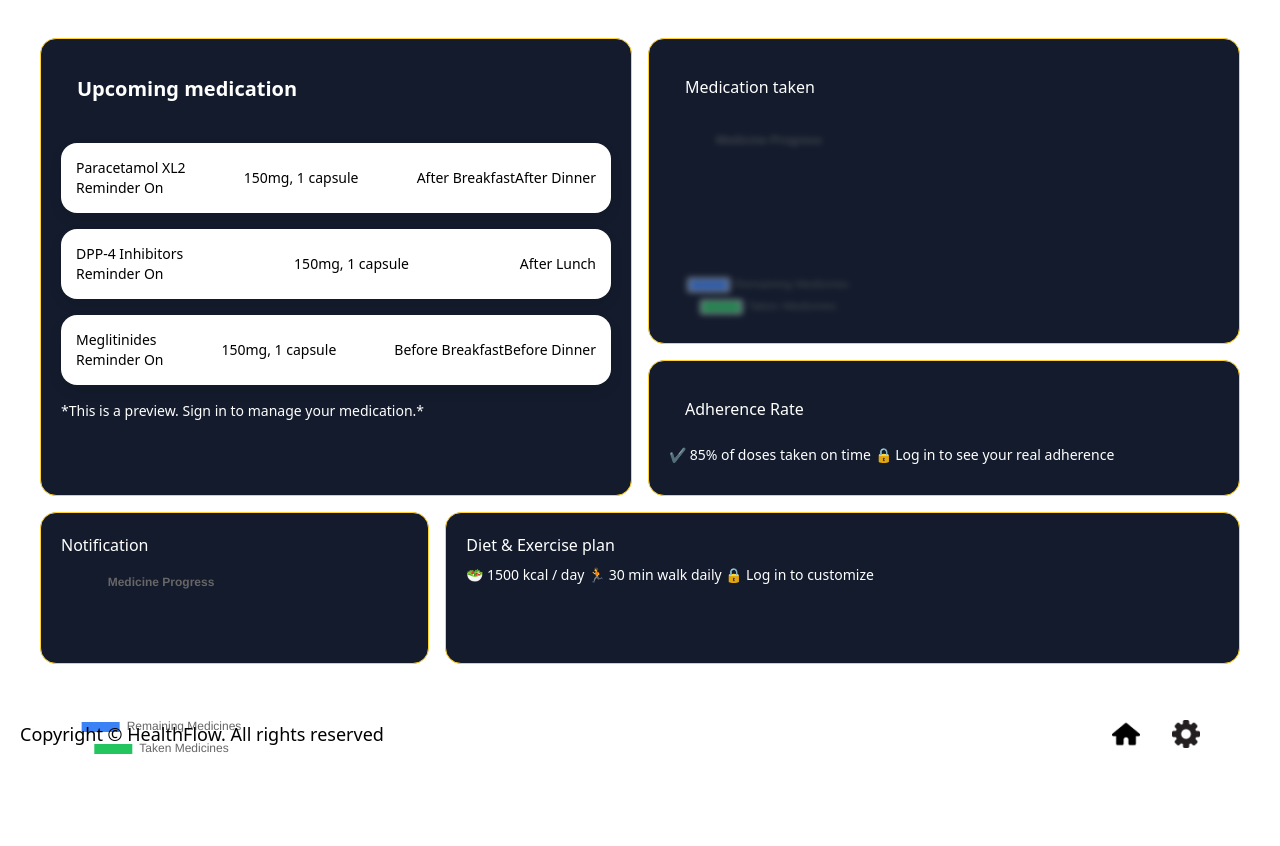
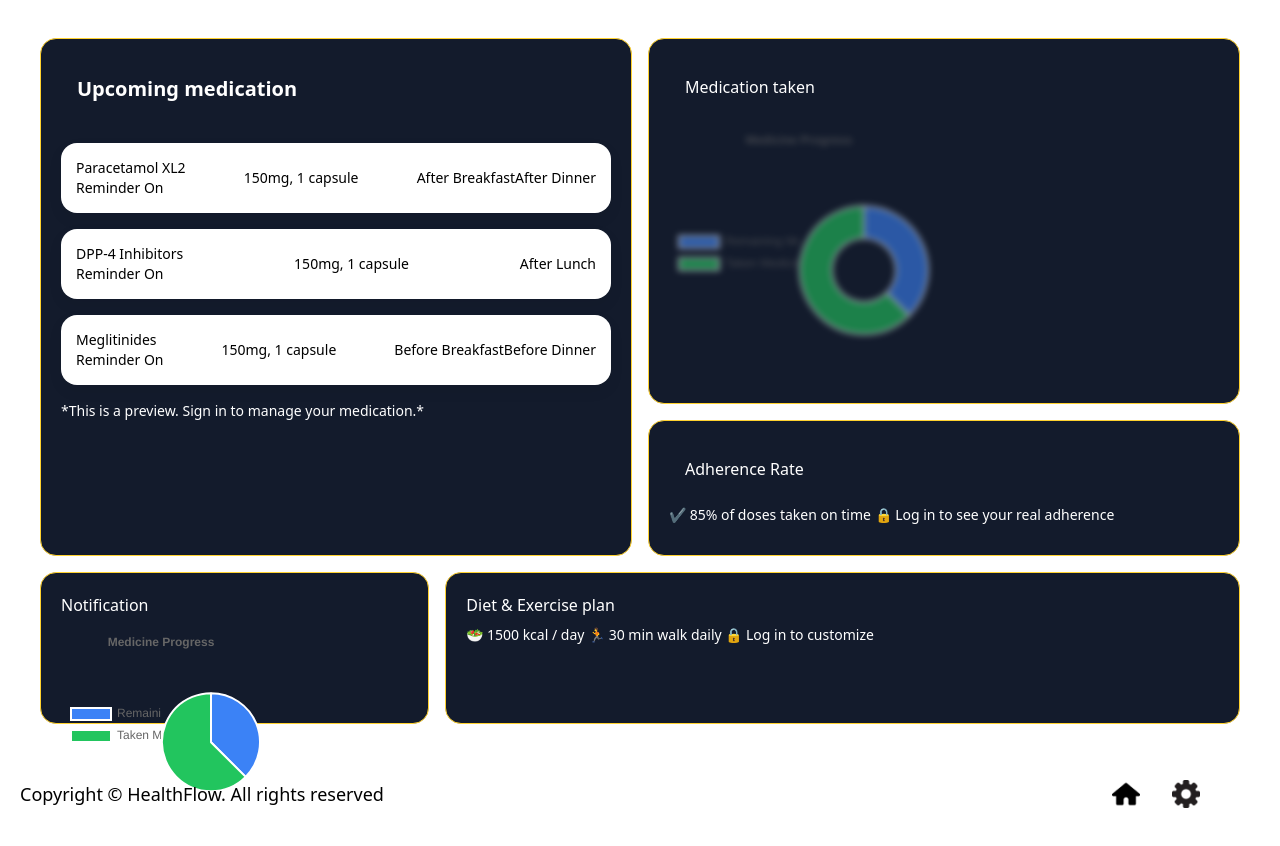
Before and after one commit to Omkarchavan2527/HealthFlow, a React app in the folder frontend/: page / in a window 1280 px wide. Shown: the part 692-1538 px from the top of the page. Before the commit the page ends 1484 px from the top, so only its background shows below. Built offline with nearby package versions, Linux system fonts and the light colour scheme; no server answers; the HTML template or start-up script is replaced by a standard one.

Commit message:
new changes

```diff
--- /dev/null
+++ b/frontend/src/api.ts
@@ -0,0 +1,7 @@
+import axios from "axios";
+
+const api = axios.create({
+  baseURL: import.meta.env.VITE_API_BASE_URL
+});
+
+export default api;
--- a/frontend/src/components/AddRemainder.tsx
+++ b/frontend/src/components/AddRemainder.tsx
@@ -3,7 +3,7 @@ import { useForm } from "react-hook-form";
 import type { SubmitHandler } from "react-hook-form";
 import axios from "axios";
 import { useUser } from './UserContext';
-
+import api from "../api";
 import "../allcss/AddRemainder.css"; // your existing CSS
 
 // 1️⃣ Define the form data shape
@@ -34,8 +34,7 @@ const onSubmit: SubmitHandler<ReminderFormData> = async (data) => {
       Frequency: data.frequency,
       createdBy:user?.id,
     };
-
-    const res = await axios.post("http://localhost:5000/add", payload); // adjust URL as needed
+    const res = await api.post("/add", payload);
   {alert(res.data.msg)}
 
   } catch (err) {
--- a/frontend/src/components/Detail.tsx
+++ b/frontend/src/components/Detail.tsx
@@ -65,14 +65,14 @@ const { user } = useUser();
 
 
             {item.title === 'Medication taken' && (
-              <div className="preview-blur text-sm h-[200px] text-blue-600 mt-2">
-                <ChartComponent type="doughnut" />
+              <div className="preview-blur text-sm h-[260px] text-blue-600 mt-2 ">
+              <ChartComponent type="doughnut" remaining={3} taken={5} />
               </div>
             )}
 
             {item.title === 'Notification' && (
               <div className="text-sm h-[200px] text-blue-600 mt-2">
-                <ChartComponent type="pie" />
+                 <ChartComponent type="pie" remaining={3} taken={5} />
               </div>
             )}
 
--- a/frontend/src/components/DietExercisePlan.tsx
+++ b/frontend/src/components/DietExercisePlan.tsx
@@ -1,6 +1,5 @@
 import { useState } from "react";
 import CustomDietPlan from "./CustomDietPlan";
-
 function DietExercisePlan() {
   const [customPlan, setCustomPlan] = useState("");
   const [showCustomInput, setShowCustomInput] = useState(false);
--- a/frontend/src/components/Remainder.tsx
+++ b/frontend/src/components/Remainder.tsx
@@ -1,7 +1,7 @@
 import { useState, useEffect } from "react";
 import { useUser } from "./UserContext";
-import axios from "axios";
 import "../allcss/Reminder.css";
+import api from "../api";
 
 // Define medicine type according to your backend schema
 interface Medicine {
@@ -31,8 +31,8 @@ const Reminder = () => {
     setLoading(true);
     try {
       const formattedDate = date.toISOString().split("T")[0]; // YYYY-MM-DD
-      const res = await axios.post<Medicine[]>(
-        "http://localhost:5000/api/medicines",
+      const res = await api.post<Medicine[]>(
+        "/api/medicines",
         {
           id: user.id,           // sending user id in the body
           date: formattedDate    // optional: send the date as well
--- a/frontend/src/components/Sidebar.tsx
+++ b/frontend/src/components/Sidebar.tsx
@@ -1,12 +1,12 @@
 import { Component } from "react";
 import { Link } from "react-router-dom";
-
 interface SidebarProps {
   onProfilePicUpdate: (newPicUrl: string) => void;
   onCloseSidebar: () => void;
 }
 
 export default class Sidebar extends Component<SidebarProps> {
+
   handleFileChange = async (event: React.ChangeEvent<HTMLInputElement>) => {
     const file = event.target.files?.[0];
     if (!file) return;
--- a/frontend/src/components/chartcomponent.tsx
+++ b/frontend/src/components/chartcomponent.tsx
@@ -27,7 +27,7 @@ const ChartComponent: React.FC<ChartProps> = ({ type, remaining, taken, title })
   const options = {
     responsive: true,
     plugins: {
-      legend: { position: 'bottom' as const },
+      legend: { position: 'left' as const },
       title: { display: true, text: title || 'Medicine Progress' },
     },
   };
--- a/frontend/src/components/login.tsx
+++ b/frontend/src/components/login.tsx
@@ -1,4 +1,4 @@
-import axios from "axios";
+import api from "../api";
 import React, { useState } from "react";
 import { useNavigate } from "react-router-dom";
 import { useUser } from './UserContext';
@@ -17,7 +17,7 @@ const LoginPage = () => {
   const handleSubmit = async (e: React.FormEvent) => {
     e.preventDefault();
     console.log("Login Submitted:", { username, password });
-    const res = await axios.post("http://localhost:5000/login", { username, password });
+     const res = await api.post("/login", { username, password });
     console.log(res);
     if (res.data.token) {
       localStorage.setItem("token", res.data.token); // 👈 Store it
--- a/frontend/src/components/signup.tsx
+++ b/frontend/src/components/signup.tsx
@@ -1,7 +1,7 @@
 import axios from "axios";
 import React, { useState } from "react";
 import { useNavigate } from "react-router-dom";
-
+import api from "../api";
 const SignupPage = () => {
   const Navigate = useNavigate();
 
@@ -19,7 +19,7 @@ const SignupPage = () => {
   const handleSubmit = async (e: React.FormEvent) => {
     e.preventDefault();
     console.log("Login Submitted:", { username, email, password });
-    const res = await axios.post("http://localhost:5000/signup", { username, email, password });
+    const res = await api.post("/signup", { username, email, password });
     console.log(res);
     if (res.data.token) {
       localStorage.setItem("token", res.data.token);
```
